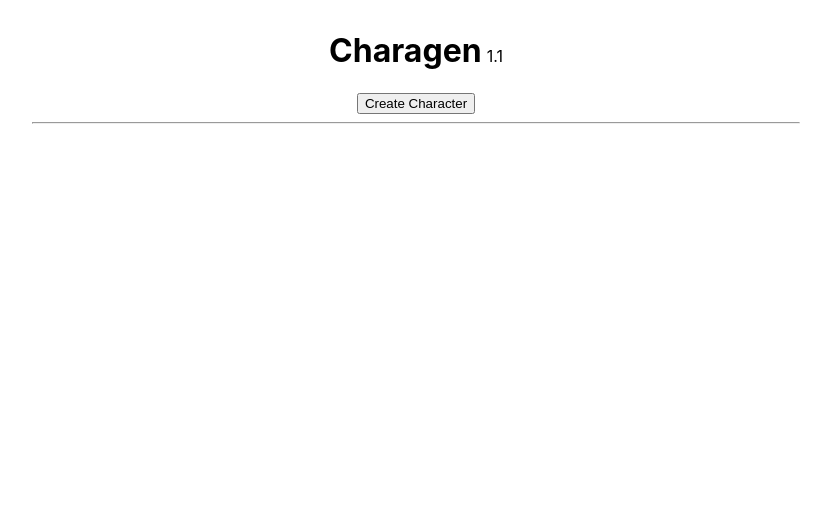
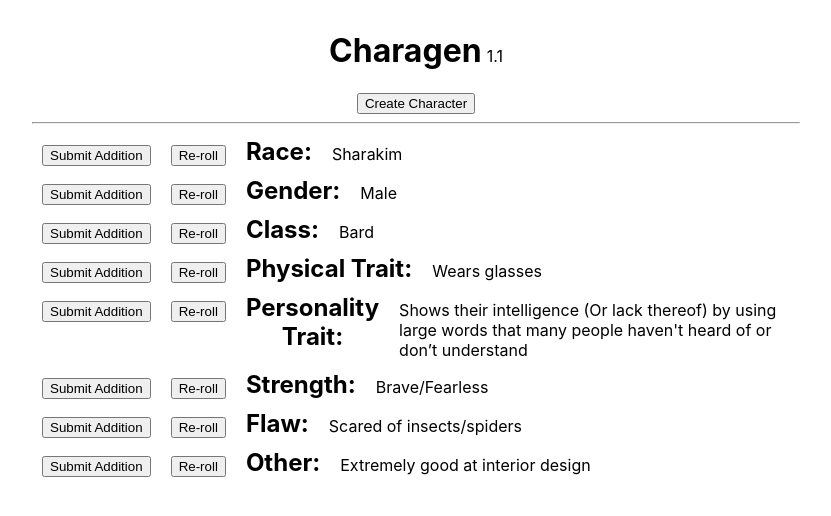
Before and after one commit to CadetTheGreat/charagen, a React (Create React App) app: page / in a window 1280 px wide. Shown: the top 516 px of the page, without its empty margins (224-1055 px from the left). Built offline with nearby package versions, Linux system fonts and the light colour scheme.

Commit message:
CSS. Removed files. Added Re-roll button.

```diff
--- a/src/App.css
+++ b/src/App.css
@@ -11,17 +11,6 @@
   .App-logo {
     animation: App-logo-spin infinite 20s linear;
   }
-}
-
-.App-header {
-  background-color: #282c34;
-  min-height: 100vh;
-  display: flex;
-  flex-direction: column;
-  align-items: center;
-  justify-content: center;
-  font-size: calc(10px + 2vmin);
-  color: white;
 }
 
 .App-link {
@@ -39,19 +28,25 @@
 
 .char-row {
    display: flex;
-   justify-content: space-between;
    flex-direction: row;
    align-items: flex-start;
    padding-top: 5px;
    padding-bottom: 5px;
 }
 
+.char-button {
+   white-space: nowrap;
+}
+
 .char-desc {
+   width: 100%;
    display: flex;
-   flex-direction: column;
-   align-items: flex-start;
-   padding-top: 5px;
-   padding-bottom: 5px;
+   flex-direction: row;
+   align-items: baseline;
+}
+
+.char-desc > * {
+    margin: 0 10px;
 }
 
 img {
--- a/src/App.js
+++ b/src/App.js
@@ -9,15 +9,14 @@ class App extends React.Component {
       vals: []
    };
 
-   doSomething = () => {
+   generateCharacter = () => {
       let vals = []
       for (let k in lists) {
          let keys = Object.keys(lists[k])
          let num = Math.floor(keys.length * Math.random())
          vals.push({
             name: k,
-            val: keys[num],
-            img: lists[k][keys[num]]
+            val: keys[num]
          })
       }
 
@@ -26,18 +25,19 @@ class App extends React.Component {
       });
    }
 
+   componentDidMount() {
+      this.generateCharacter()
+   }
+
   render() {
      let rows = this.state.vals.map((x) =>
         <div className="char-row">
            <div className="char-desc">
+              <button className="char-button" onClick={this.generateCharacter}>Submit Addition</button>
+              <button className="char-button" onClick={this.generateCharacter}>Re-roll</button>
               <h2 className="char-key"><b>{x.name}:</b></h2>
               <span> {x.val} </span>
            </div>
-              {
-               x.img != null ?
-              <img src={process.env.PUBLIC_URL + x.img} alt="logo" />
-                 : <></>
-              }
         </div>
            )
    return <>
@@ -47,7 +47,7 @@ class App extends React.Component {
      </header>
     <div className="App">
       <div className="char-button-row">
-         <button onClick={this.doSomething}>
+         <button onClick={this.generateCharacter}>
            Create Character
          </button>
          <hr />
```
Also changed, not shown: src/setupTests.js (deleted, +0 -5 lines), src/logo.svg (deleted), 1 other file (tests, documents, lock files or other folders).
